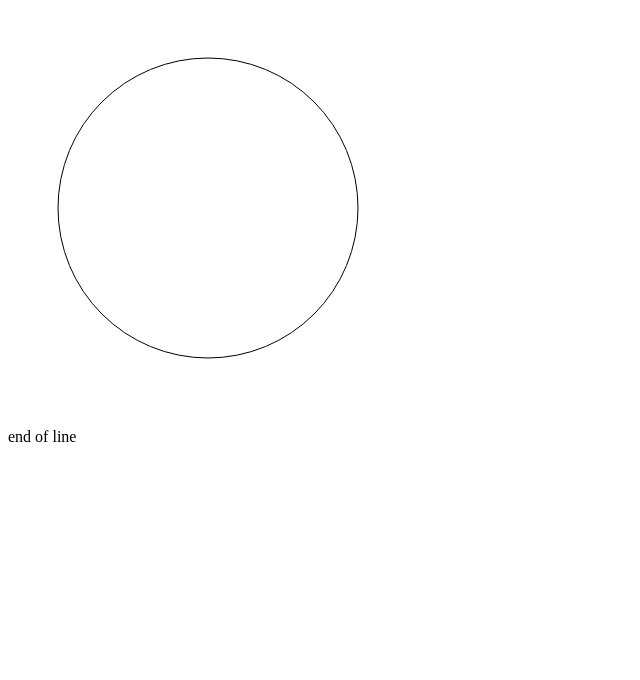
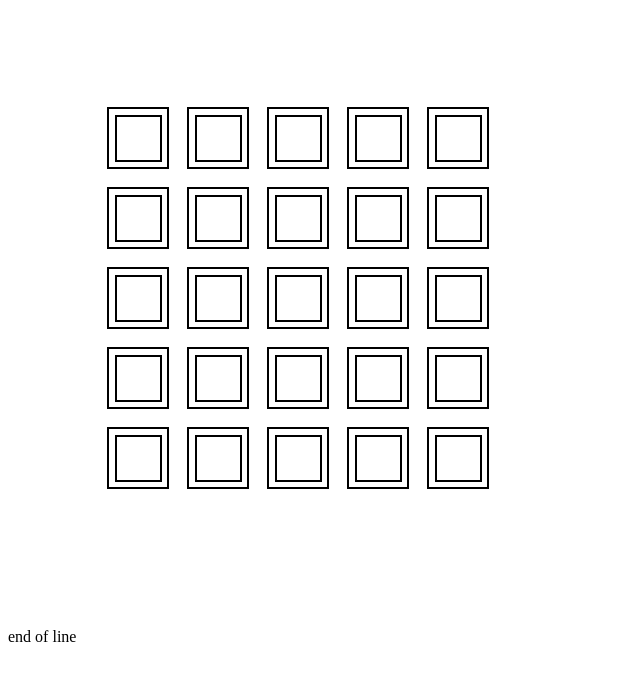
Before and after one commit to Ij888/Modern-JavaScript, a plain HTML site: page creativecoding/canvas.html in a window 1280 px wide. Shown: the whole page, without its empty margins (0-640 px from the left). Drawn offline with Linux system fonts and the light colour scheme.

Commit message:
updated and added entry

```diff
--- a/creativecoding/canvas.html
+++ b/creativecoding/canvas.html
@@ -6,25 +6,54 @@
     <title>Document</title>
 </head>
 <body>
-    <canvas width="400" height="400"></canvas>
+    <canvas width="600" height="600"></canvas>
 
     <script>
     // Select the canvas element and get its 2D context
         let canvas = document.querySelector('canvas');
+        //canvas.width = window.innerWidth;
+         //canvas.height = window.innerHeight;
         const ctx = canvas.getContext('2d');
+        ctx.lineWidth = 2;
+
+        for(let i = 0; i < 5; i++) {
+            for(let j = 0; j <  5; j++) {
+
+                // let width = canvas.getWidth;
+                let width = 60;
+                let height = 60;
+                let gap = 20;
+                let x = 100 + (width + gap) * i;
+                let y = 100 + (height + gap) * j;
+
+        ctx.beginPath();
+            //line below makes the canvas responsive
+          //  ctx.rect(canvas.width * 0.05, canvas.height * 0.1, canvas.width * 0.5, canvas.height * 0.5);
+        ctx.rect(x, y, width, height);
+        ctx.stroke();
+
+
+        ctx.beginPath();
+        ctx.rect(x + 8, y + 8, width - 15, height - 15);
+        //ctx.strokeStyle = "red"
+        ctx.stroke();
+
+            }
+        }
 
         //ctx.fillStyle = 'blue';
-        /*ctx.fillRect(0, 0, canvas.width, canvas.height);
+        //ctx.fillRect(0, 0, canvas.width, canvas.height);
         ctx.lineWidth = 10;
         ctx.beginPath();
         ctx.rect(0, 0, canvas.width, canvas.height);
-        ctx.stroke();
-        */
+       // ctx.stroke();
+
 
         // Draw circle
+        ctx.lineWidth = 5;
         ctx.beginPath();
         ctx.arc(200, 200, 150, 0, Math.PI * 2);
-        ctx.stroke();
+       // ctx.stroke();
 
 
         /* Define a circle object with properties
```
